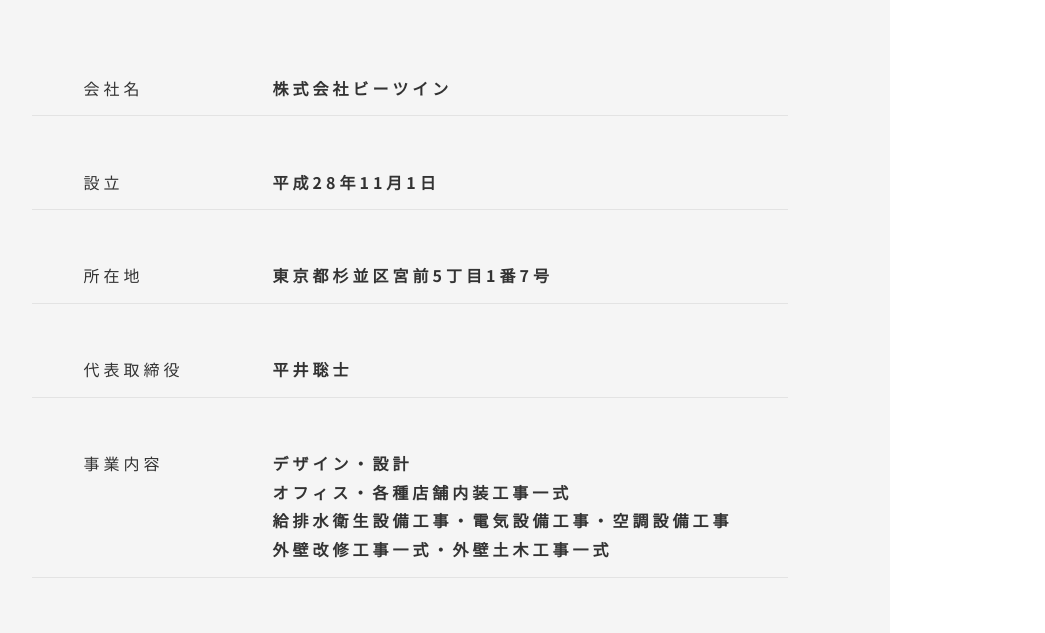
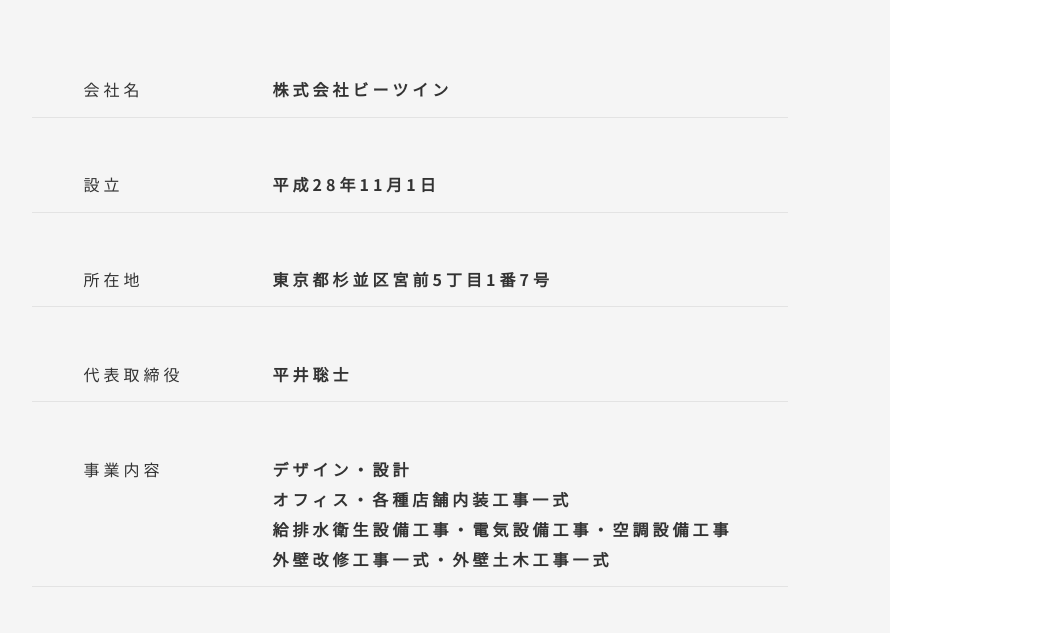
Before and after one commit to yamada-i/BeTwin, a plain HTML site: page company/index.html in a window 1280 px wide. Shown: the part 2748-3381 px from the top of the page, without its empty margins (230-1275 px from the left). Drawn offline with Linux system fonts and the light colour scheme.

Commit message:
余白、行間修正

```diff
--- a/sass/_cases-detail.scss
+++ b/sass/_cases-detail.scss
@@ -39,7 +39,7 @@
           p {
             width: 82%;
             margin: 0 auto 50px auto;
-            line-height: 2.4;
+            line-height: 30px;
             font-size: 14px;
             letter-spacing: .2em;
           }
@@ -148,14 +148,14 @@
             @include fz_vw(14);
             font-weight: 500;
             letter-spacing: .25em;
-            line-height: 2.4;
+            line-height: 30px;
             padding-right: 5vw;
             @include px1440() {
               font-size: 14px;
             }
             @include px1280() {
               padding-right: 0;
-              line-height: 2;
+              line-height: 30px;
             }
           }
         }
--- a/sass/_cases-panel.scss
+++ b/sass/_cases-panel.scss
@@ -11,7 +11,7 @@
     }
     @include px768() {
       padding: 148px 0 0 0;
-      margin-bottom: 120px;
+      margin-bottom: 0;
       flex-direction: column;
     }
     @include px540() {
@@ -23,11 +23,11 @@
     padding: 0 3vw;
     @include px768() {
       width: 302px;
-      margin: 0 auto 30px auto;
+      margin: 0 auto 0 auto;
       padding: 0;
     }
     @include px540() {
-      margin: 0 auto 34px auto;
+      margin: 0 auto 0 auto;
 
     }
     @include px413() {
@@ -95,7 +95,7 @@
       }
       @include px768() {
         position: relative;
-        top: -40px;
+        top: -52px;
         padding: 11px 45px;
         letter-spacing: 0.2em;
       }
--- a/sass/_overview.scss
+++ b/sass/_overview.scss
@@ -248,7 +248,7 @@
       }
       th, td {
         @include fz_vw(18);
-        line-height: 1.8;
+        line-height: 30px;
         letter-spacing: 0.25em;
         @include px1280() {
           font-size: 16px;
@@ -274,7 +274,7 @@
         padding: 4vw 0vw 1vw 4vw;
         .br1 {
           display: none;
-          @include px413() {
+          @include px540() {
             display: block;
           }
         }
--- a/sass/_parts.scss
+++ b/sass/_parts.scss
@@ -183,7 +183,7 @@
   }
   @include px540() {
     font-size: 14px;
-    padding: 7px 53px;
+    padding: 10px 53px;
   }
   @include px413() {
     padding: 10px 40px;
--- a/sass/_services.scss
+++ b/sass/_services.scss
@@ -62,7 +62,7 @@
           margin: 2vw 0 5.5vw 0;
         }
         @include px768() {
-          line-height: 2.2;
+          line-height: 30px;
           margin: 20px 0 60px 0;
           &:nth-of-type(2) {
             margin: 15px 0 70px 0;
@@ -137,7 +137,7 @@
       @include fz_vw(18);
       font-weight: bold;
       letter-spacing: 0.2em;
-      line-height: 2.2;
+      line-height: 30px;
       @include px1280() {
         font-size: 16px;
       }
@@ -341,6 +341,7 @@
   .office {
     height: 71vw;
     margin-bottom: 5vw;
+    text-align: center;
     @include px768() {
       height: 900px;
     }
@@ -418,15 +419,16 @@
       }
     }
     .btn {
-      position: absolute;
-      left: 50%;
-      bottom: 13.5vw;
-      transform: translateX(-50%);
+      position: relative;
+      bottom: -55vw;
       @include px768() {
-        bottom: 110px;
+        bottom: 0;
+      }
+      @include px540() {
+        bottom: 20px;
       }
       @include px480() {
-        bottom: 80px;
+        bottom: 25px;
       }
     }
   }
--- a/sass/_top-cases.scss
+++ b/sass/_top-cases.scss
@@ -8,13 +8,13 @@
       height: 71vw;
     }
     @include px768() {
-      height: 1720px;
+      height: 1660px;
     }
     @include px540() {
-      height: 1700px;
+      height: 1620px;
     }
     @include px413() {
-      height: 1560px;
+      height: 1480px;
     }
     .outline {
       position: absolute;
@@ -46,14 +46,16 @@
       @include px768() {
         width: 61vw;
         right: 0;
-        height: 1498px;
+        top: 220px;
+        height: 1448px;
       }
       @include px540() {
         width: 68vw;
-        height: 1540px;
+        height: 1430px;
+        top: 180px;
       }
       @include px413() {
-        height: 1380px;
+        height: 1300px;
       }
     }
     &_contents {
```
Also changed, not shown: sass/style.css.
